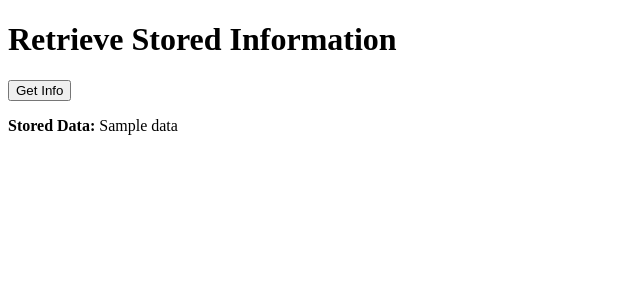
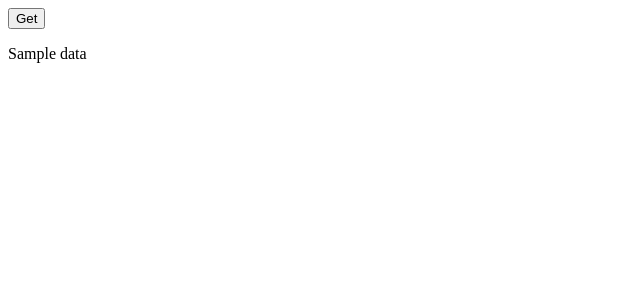
Before and after one commit to shinyskull10000/WIP-frontend-back-end, a Flask app: template templates/index.html in a window 1280 px wide. Shown: the top 300 px of the page, without its empty margins (0-640 px from the left). Run offline with Flask 3, Linux system fonts and the light colour scheme; the template is opened without the code that fills it: most values are stand-ins (such as "Sample title", 1, 10 or a date in 2020).

Commit message:
maybe works
LFG

```diff
--- a/app.py
+++ b/app.py
@@ -1,17 +1,15 @@
-from flask import Flask, render_template
+from flask import Flask, render_template, request
 
 app = Flask(__name__)
 
-# Let's say this is our "stored information"
-stored_data = "who?"
+stored_data = None
 
-@app.route("/")
+@app.route("/", methods=["GET", "POST"])
 def index():
+    global stored_data
+    if request.method == "POST":
+        stored_data = "WHO"
     return render_template("index.html", data=stored_data)
 
-#if __name__ == "__main__":
-    # Render needs host="0.0.0.0"
-    #app.run(host="0.0.0.0", port=5000, debug=True)
-
 if __name__ == "__main__":
-    app.run()
+    app.run(debug=True)
--- a/templates/index.html
+++ b/templates/index.html
@@ -8,15 +8,13 @@
     <link rel="stylesheet" href="/static/style.css">
 </head>
 <body>
-    <h1>Retrieve Stored Information</h1>
-
-    <!-- Form with button to trigger POST -->
-    <form method="post" action="/">
-        <button type="submit">Get Info</button>
+    <form method="POST">
+        <button type="submit">Get</button>
     </form>
 
     {% if data %}
-        <p><strong>Stored Data:</strong> {{ data }}</p>
+        <!--<p><strong>Stored Data:</strong> {{ data }}</p> -->
+        <p>{{ data }}</p>
     {% endif %}
 </body>
 </html>
```
